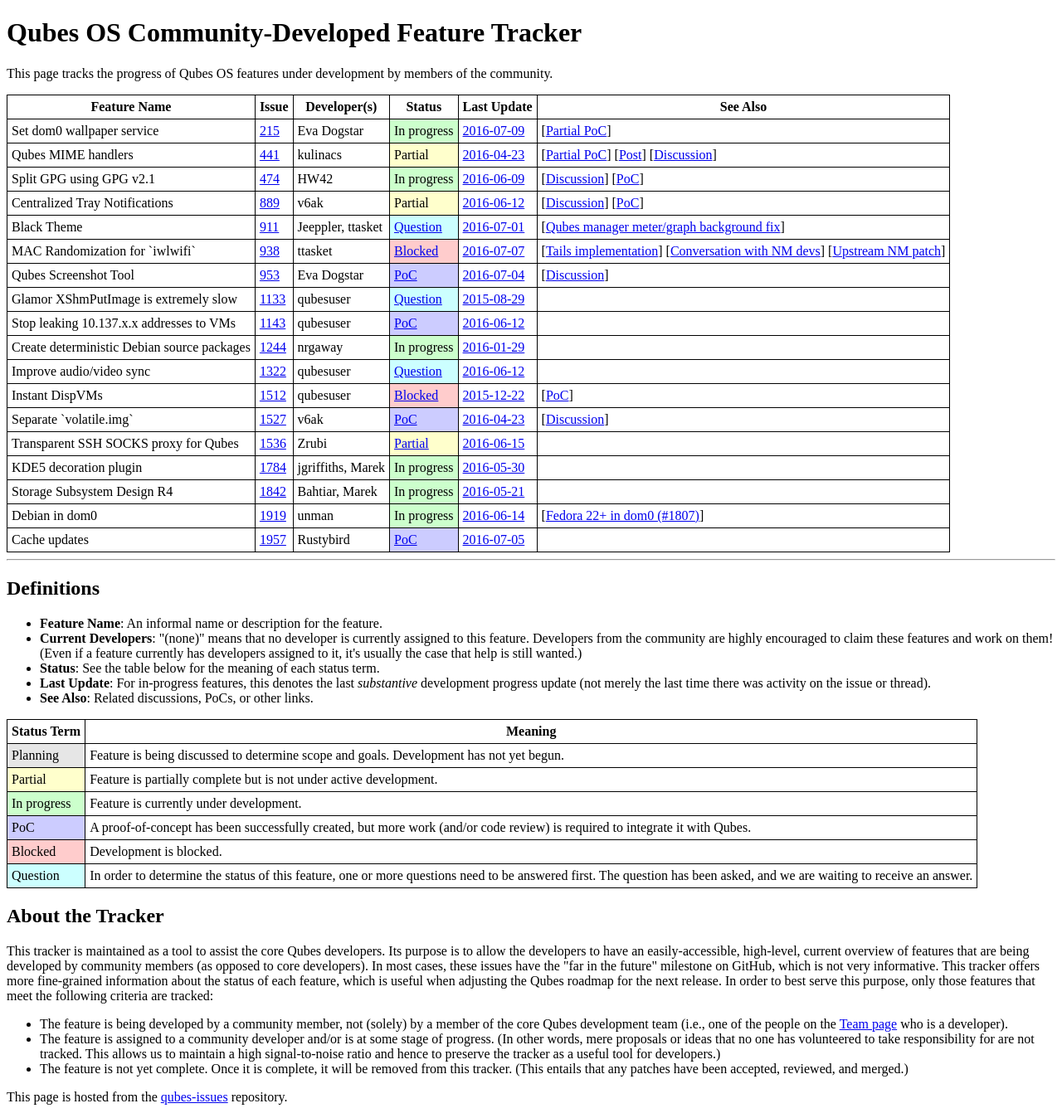
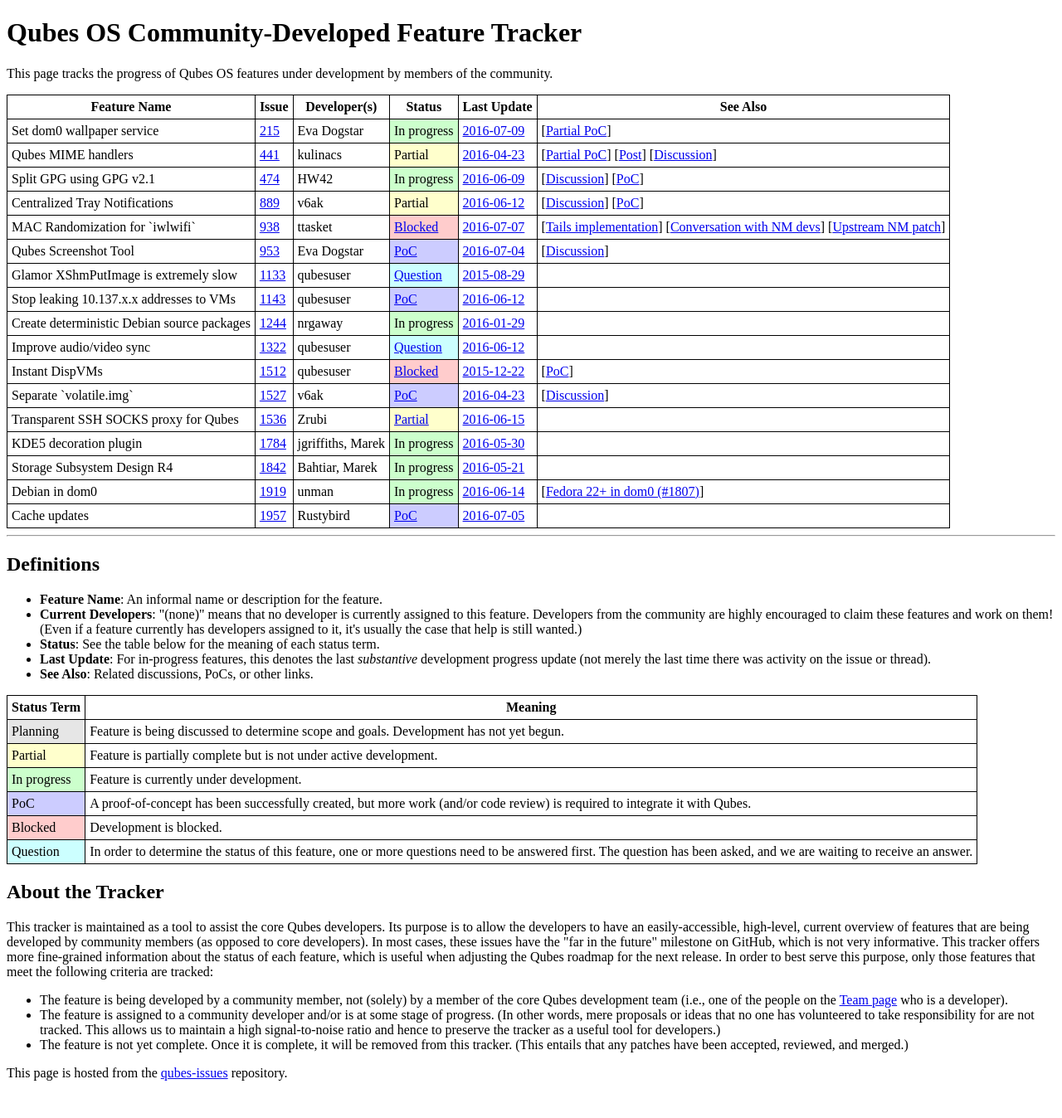
Before and after one commit to QubesOS/qubes-issues, a Jekyll site: the page built from index.md, in a window 1280 px wide. Shown: the whole page at 83% size. Built offline with Jekyll 4.4.1, drawn with Linux system fonts in a browser that asks for light colours; after the commit the page ends 1319 px from its top, so only the background shows below that.

Commit message:
Untrack #911 (completed)
The documentation task for #911 is complete, but the development task
has been branched into #2204, which is not yet tracked here since no one
has volunteered to take on the task yet.

```diff
--- a/_data/features.yml
+++ b/_data/features.yml
@@ -61,21 +61,6 @@
     url    : https://groups.google.com/d/topic/qubes-devel/1Lzv9SQCzFc/discussion
   - desc   : PoC
     url    : https://groups.google.com/d/msg/qubes-devel/1Lzv9SQCzFc/4gKx06iKRD4J
-
-- name   : Black Theme
-  issue  : 911
-  devs   : Jeeppler, ttasket
-  status :
-    term   : Question
-    url    : https://github.com/QubesOS/qubes-issues/issues/911#issuecomment-225049460
-  updated:
-    date   : 2016-07-01
-    url    : https://github.com/QubesOS/qubes-issues/issues/911#issuecomment-230080891
-  info   :
-  - desc   : Qubes manager meter/graph background fix
-    url    : https://github.com/QubesOS/qubes-manager/compare/master...ttasket:patch-1
-  - desc   :
-    url    :
 
 - name   : MAC Randomization for `iwlwifi`
   issue  : 938
```
